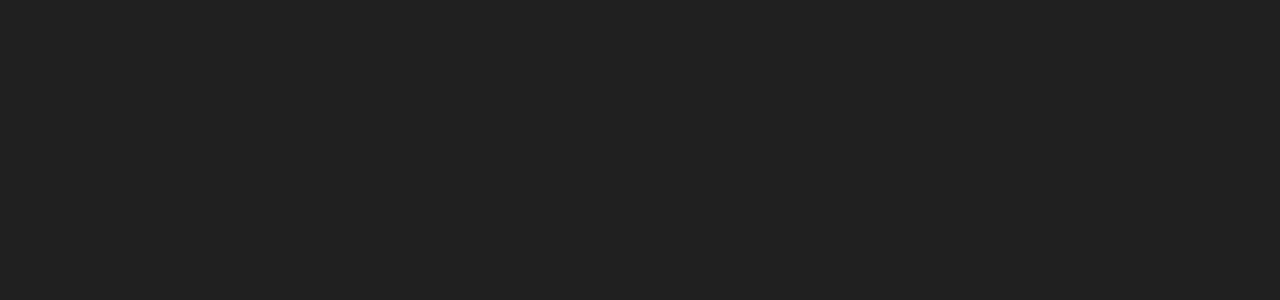
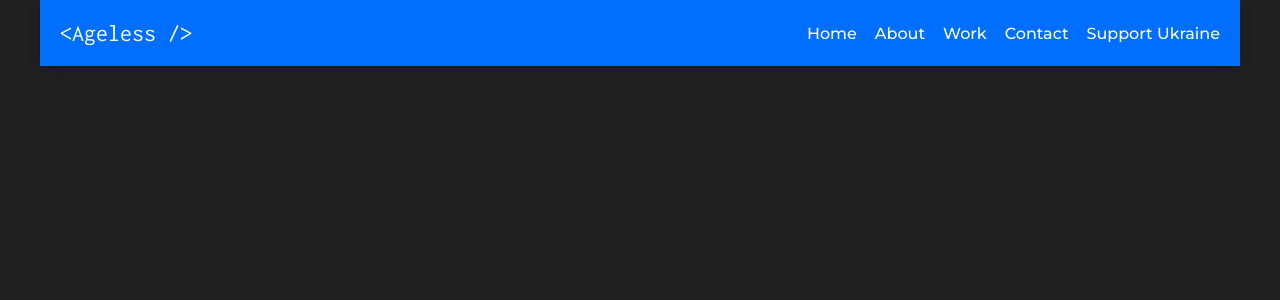
Before and after one commit to agelesskid/portfolio-v2, a React (Vite) app: page /project/0 in a window 1280 px wide. Shown: the top 300 px of the page. Built offline with nearby package versions, Linux system fonts and the light colour scheme.

Commit message:
fixed import pathes in pages; tweake routes in App components

```diff
--- a/src/App.jsx
+++ b/src/App.jsx
@@ -1,7 +1,12 @@
-import { Routes, Route, Link } from "react-router-dom"
+import { Routes, Route } from "react-router-dom"
+import Main from "./Pages/Main"
+import Project from "./Pages/Project"
 
 export default function App() {
   return (
-    <></>
+    <Routes>
+      <Route exact path="/" element={<Main />} />
+      <Route path="/project/:projectName" element={<Project />} />
+    </Routes>
   )
 }
--- a/src/Components/Header.jsx
+++ b/src/Components/Header.jsx
@@ -1,15 +1,17 @@
+import { Link } from "react-router-dom"
+
 export default function Header() {
     return (
         <header>
             <h2 className="logo">{"<Ageless />"}</h2>
             <nav>
                 <ul>
-                    <li><a href="#home">Home</a></li>
-                    <li><a href="#about">About</a></li>
-                    <li><a href="#work">Work</a></li>
-                    <li><a href="#contact">Contact</a></li>
+                    <li><Link to="#home">Home</Link></li>
+                    <li><Link to="#about">About</Link></li>
+                    <li><Link to="#work">Work</Link></li>
+                    <li><Link to="#contact">Contact</Link></li>
                     <li className="help">
-                        <a href="https://u24.gov.ua/">Support Ukraine</a>
+                        <Link to="https://u24.gov.ua/">Support Ukraine</Link>
                     </li>
                 </ul>
             </nav>
--- a/src/Pages/Main.jsx
+++ b/src/Pages/Main.jsx
@@ -1,5 +1,5 @@
-import Header from "./Components/Header"
-import Footer from "./Components/Footer"
+import Header from "../Components/Header"
+import Footer from "../Components/Footer"
 
 export default function Main() {
     return (
--- a/src/Pages/Project.jsx
+++ b/src/Pages/Project.jsx
@@ -1,5 +1,5 @@
-import Header from "./Components/Header"
-import Footer from "./Components/Footer"
+import Header from "../Components/Header"
+import Footer from "../Components/Footer"
 
 export default function Project() {
     return (
```
